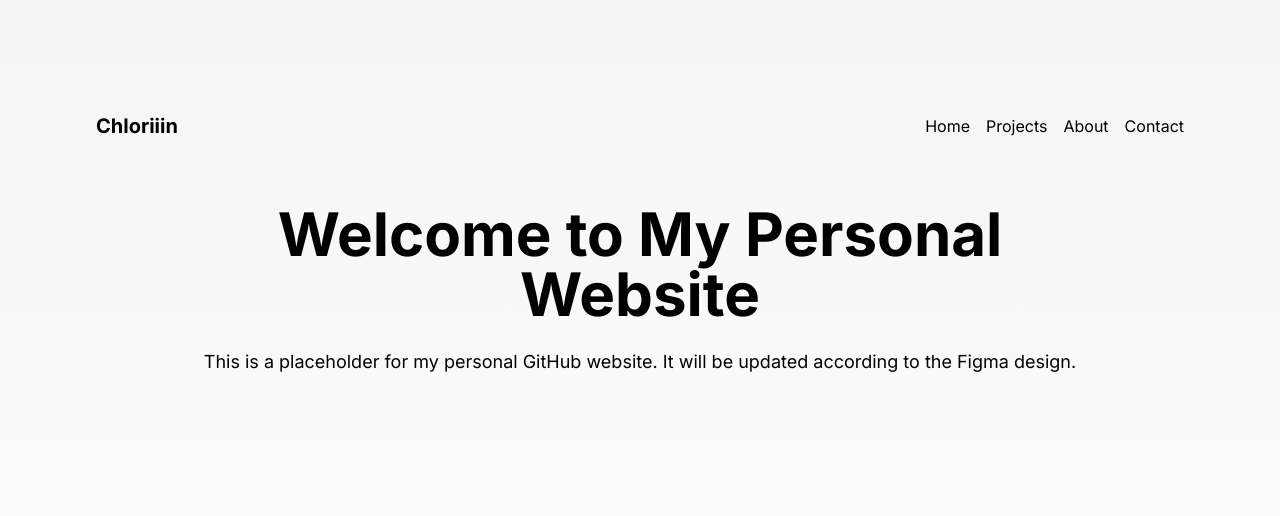
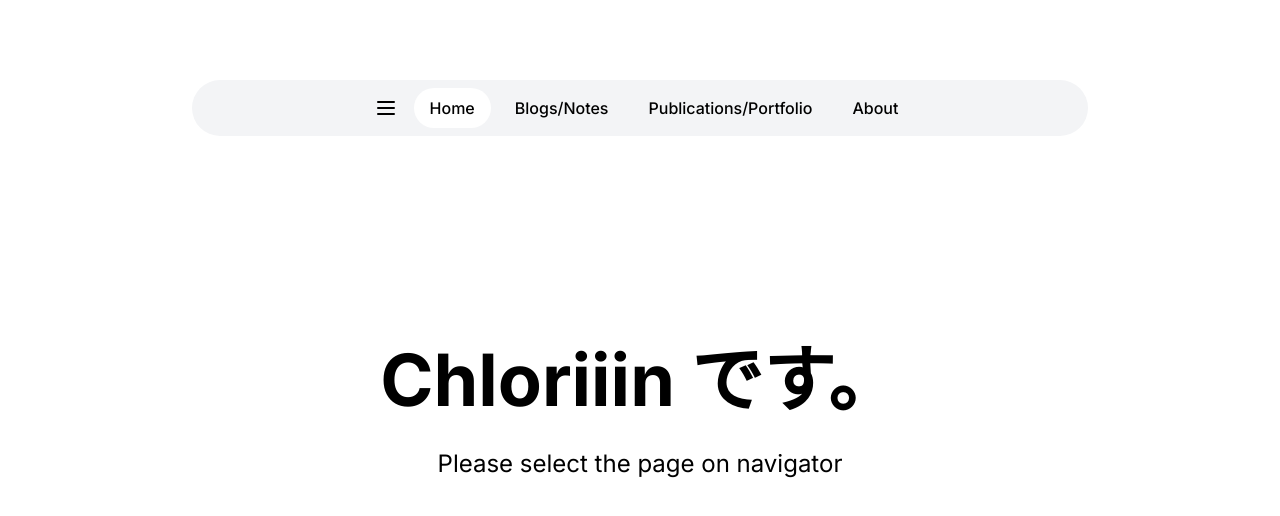
Before and after one commit to Chloriiin/zzzzzachye.github.io, a Next.js app: page / in a window 1280 px wide. Shown: the top 516 px of the page. Built offline with nearby package versions, Linux system fonts and the light colour scheme.

Commit message:
Update homepage design to match Figma design

```diff
--- /dev/null
+++ b/src/app/about/page.tsx
@@ -0,0 +1,20 @@
+import Navbar from '../../components/Navbar';
+
+export default function About() {
+  return (
+    <main className="flex min-h-screen flex-col items-center px-4 pt-16 pb-24">
+      <div className="w-full max-w-4xl">
+        <Navbar />
+
+        <div className="flex flex-col items-center justify-center mt-32 md:mt-48">
+          <h1 className="text-4xl md:text-6xl font-bold mb-8 text-center">
+            About Me
+          </h1>
+          <p className="text-xl text-center">
+            Coming soon...
+          </p>
+        </div>
+      </div>
+    </main>
+  );
+}
--- /dev/null
+++ b/src/app/blogs/page.tsx
@@ -0,0 +1,20 @@
+import Navbar from '../../components/Navbar';
+
+export default function Blogs() {
+  return (
+    <main className="flex min-h-screen flex-col items-center px-4 pt-16 pb-24">
+      <div className="w-full max-w-4xl">
+        <Navbar />
+
+        <div className="flex flex-col items-center justify-center mt-32 md:mt-48">
+          <h1 className="text-4xl md:text-6xl font-bold mb-8 text-center">
+            Blogs & Notes
+          </h1>
+          <p className="text-xl text-center">
+            Coming soon...
+          </p>
+        </div>
+      </div>
+    </main>
+  );
+}
--- a/src/app/globals.css
+++ b/src/app/globals.css
@@ -4,16 +4,21 @@
 
 :root {
   --foreground-rgb: 0, 0, 0;
-  --background-start-rgb: 245, 245, 245;
-  --background-end-rgb: 255, 255, 255;
+  --background-rgb: 255, 255, 255;
 }
 
 body {
   color: rgb(var(--foreground-rgb));
-  background: linear-gradient(
-      to bottom,
-      transparent,
-      rgb(var(--background-end-rgb))
-    )
-    rgb(var(--background-start-rgb));
+  background: rgb(var(--background-rgb));
+  font-family: system-ui, -apple-system, BlinkMacSystemFont, 'Segoe UI', Roboto, sans-serif;
 }
+
+h1, h2, h3, h4, h5, h6 {
+  font-weight: 700;
+}
+
+@layer utilities {
+  .text-balance {
+    text-wrap: balance;
+  }
+}
--- a/src/app/layout.tsx
+++ b/src/app/layout.tsx
@@ -1,7 +1,11 @@
 import './globals.css';
 import { Inter } from 'next/font/google';
 
-const inter = Inter({ subsets: ['latin'] });
+const inter = Inter({
+  subsets: ['latin'],
+  weight: ['400', '500', '600', '700', '800'],
+  display: 'swap',
+});
 
 export const metadata = {
   title: 'Chloriiin - Personal Website',
--- a/src/app/page.tsx
+++ b/src/app/page.tsx
@@ -3,15 +3,18 @@ import Navbar from '../components/Navbar';
 
 export default function Home() {
   return (
-    <main className="flex min-h-screen flex-col items-center p-4 md:p-24">
-      <Navbar />
-      <div className="max-w-4xl w-full flex flex-col items-center justify-center py-12">
-        <h1 className="text-4xl md:text-6xl font-bold mb-6 text-center">
-          Welcome to My Personal Website
-        </h1>
-        <p className="text-lg text-center mb-8">
-          This is a placeholder for my personal GitHub website. It will be updated according to the Figma design.
-        </p>
+    <main className="flex min-h-screen flex-col items-center px-4 pt-16 pb-24">
+      <div className="w-full max-w-4xl">
+        <Navbar />
+
+        <div className="flex flex-col items-center justify-center mt-32 md:mt-48">
+          <h1 className="text-5xl md:text-7xl font-bold mb-8 text-center">
+            Chloriiin<span className="ml-2 md:ml-4">です。</span>
+          </h1>
+          <p className="text-xl md:text-2xl text-center">
+            Please select the page on navigator
+          </p>
+        </div>
       </div>
     </main>
   );
--- /dev/null
+++ b/src/app/publications/page.tsx
@@ -0,0 +1,20 @@
+import Navbar from '../../components/Navbar';
+
+export default function Publications() {
+  return (
+    <main className="flex min-h-screen flex-col items-center px-4 pt-16 pb-24">
+      <div className="w-full max-w-4xl">
+        <Navbar />
+
+        <div className="flex flex-col items-center justify-center mt-32 md:mt-48">
+          <h1 className="text-4xl md:text-6xl font-bold mb-8 text-center">
+            Publications & Portfolio
+          </h1>
+          <p className="text-xl text-center">
+            Coming soon...
+          </p>
+        </div>
+      </div>
+    </main>
+  );
+}
--- a/src/components/Navbar.tsx
+++ b/src/components/Navbar.tsx
@@ -1,25 +1,54 @@
+'use client';
+
 import Link from 'next/link';
+import { usePathname } from 'next/navigation';
+import { useState } from 'react';
 
 export default function Navbar() {
+  const pathname = usePathname();
+  const [isMobileMenuOpen, setIsMobileMenuOpen] = useState(false);
+
+  const isActive = (path: string) => {
+    if (path === '/' && pathname === '/') return true;
+    if (path !== '/' && pathname?.startsWith(path)) return true;
+    return false;
+  };
+
   return (
-    <nav className="w-full max-w-6xl py-4 flex items-center justify-between">
-      <Link href="/" className="text-xl font-bold">
-        Chloriiin
-      </Link>
-      <div className="flex gap-4">
-        <Link href="/" className="hover:underline">
-          Home
-        </Link>
-        <Link href="/projects" className="hover:underline">
-          Projects
-        </Link>
-        <Link href="/about" className="hover:underline">
-          About
-        </Link>
-        <Link href="/contact" className="hover:underline">
-          Contact
-        </Link>
+    <nav className="w-full max-w-4xl mx-auto py-4">
+      <div className="flex items-center justify-center bg-gray-100 rounded-full px-4 py-2">
+        <button
+          className="flex items-center justify-center p-2 mr-2"
+          onClick={() => setIsMobileMenuOpen(!isMobileMenuOpen)}
+        >
+          <svg xmlns="http://www.w3.org/2000/svg" className="h-6 w-6" fill="none" viewBox="0 0 24 24" stroke="currentColor">
+            <path strokeLinecap="round" strokeLinejoin="round" strokeWidth={2} d="M4 6h16M4 12h16M4 18h16" />
+          </svg>
+        </button>
+        <div className="flex space-x-2 overflow-x-auto whitespace-nowrap">
+          <Link href="/" className={`px-4 py-2 font-medium rounded-full transition-colors ${isActive('/') ? 'bg-white' : 'hover:bg-white'}`}>
+            Home
+          </Link>
+          <Link href="/blogs" className={`px-4 py-2 font-medium rounded-full transition-colors ${isActive('/blogs') ? 'bg-white' : 'hover:bg-white'}`}>
+            Blogs/Notes
+          </Link>
+          <Link href="/publications" className={`px-4 py-2 font-medium rounded-full transition-colors ${isActive('/publications') ? 'bg-white' : 'hover:bg-white'}`}>
+            Publications/Portfolio
+          </Link>
+          <Link href="/about" className={`px-4 py-2 font-medium rounded-full transition-colors ${isActive('/about') ? 'bg-white' : 'hover:bg-white'}`}>
+            About
+          </Link>
+        </div>
       </div>
+
+      {isMobileMenuOpen && (
+        <div className="mt-2 bg-gray-100 rounded-lg p-4 md:hidden">
+          <Link href="/" className="block py-2">Home</Link>
+          <Link href="/blogs" className="block py-2">Blogs/Notes</Link>
+          <Link href="/publications" className="block py-2">Publications/Portfolio</Link>
+          <Link href="/about" className="block py-2">About</Link>
+        </div>
+      )}
     </nav>
   );
 }
```
Also changed, not shown: 1 other file (tests, documents, lock files or other folders).
